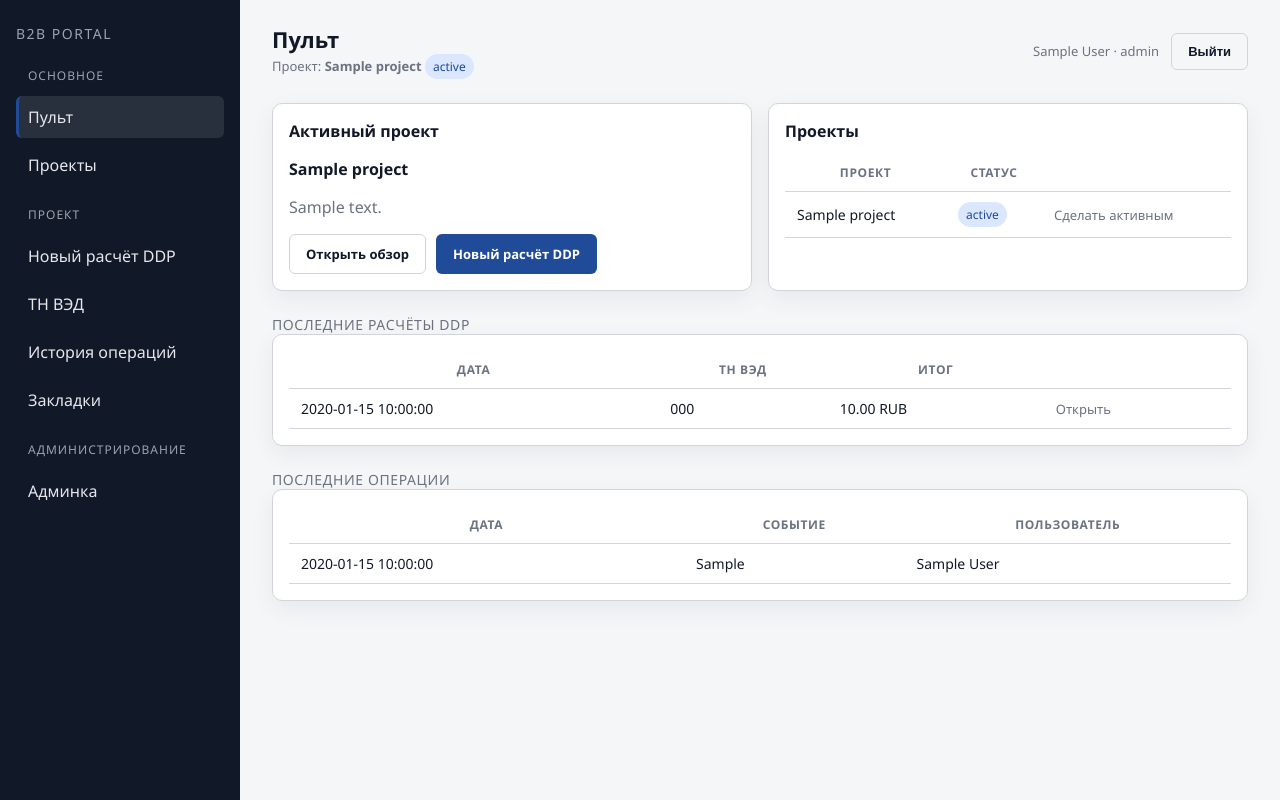
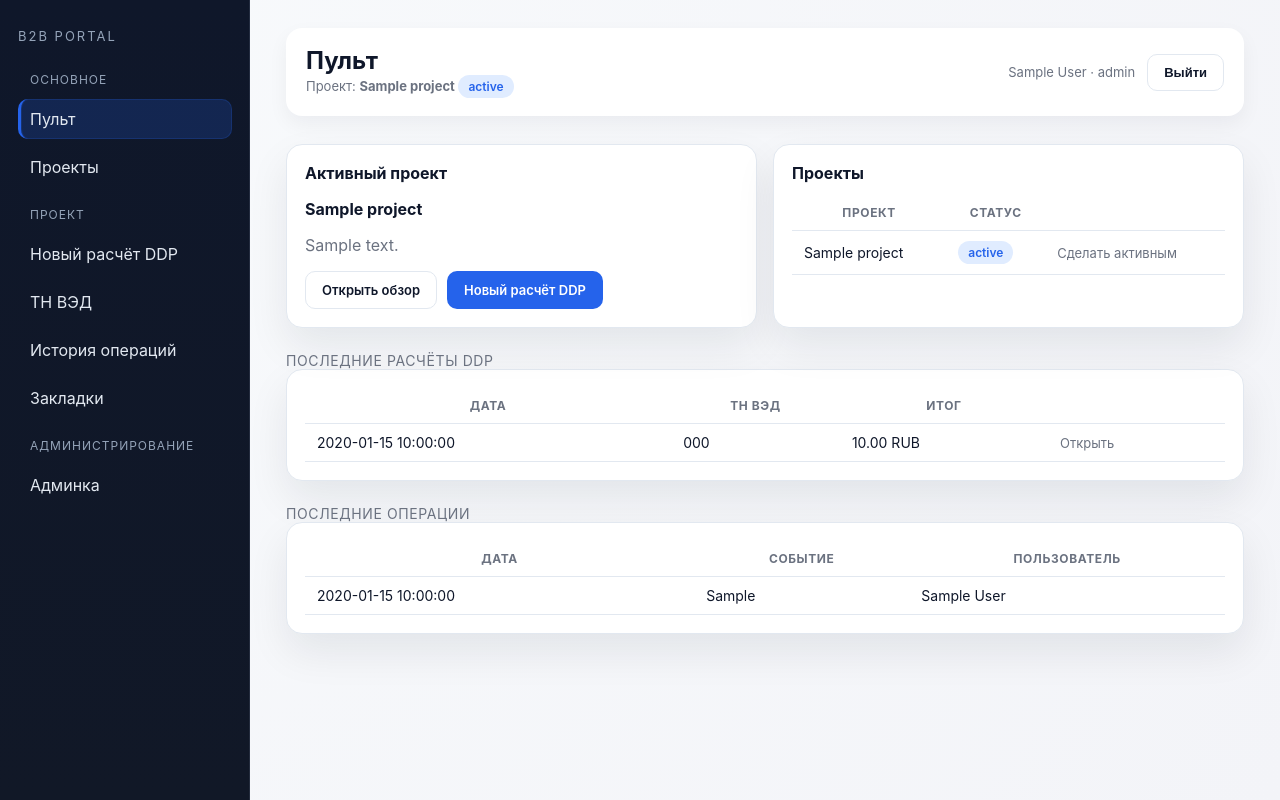
Before and after one commit to RaselRu/MVP-combain, a PHP site: page /index.php in a window 1280 px wide. Run offline with PHP 8.4, Linux system fonts and the light colour scheme; the visitor is signed in with stand-in values (Sample User, id 1); data comes from the database, SQL or seed files in the repository; tables that the repository leaves empty hold one stand-in row (values such as "Sample post").

Commit message:
Refresh UI styling for modern look

```diff
--- a/assets/styles.css
+++ b/assets/styles.css
@@ -1,16 +1,19 @@
 :root {
-   --bg: #f5f6f8;
+  --bg: #f3f4f8;
   --surface: #ffffff;
-   --nav-bg: #111827;
-   --nav-text: #e5e7eb;
-   --nav-muted: #9ca3af;
-   --accent: #1f4b99;
-   --accent-soft: #dbe6ff;
-   --text: #111827;
+  --nav-bg: #0f172a;
+  --nav-text: #e2e8f0;
+  --nav-muted: #94a3b8;
+  --accent: #2563eb;
+  --accent-strong: #1d4ed8;
+  --accent-soft: #e0ecff;
+  --text: #0f172a;
   --muted: #6b7280;
-   --border: #d1d5db;
-   --danger: #9b1c1c;
+  --border: #e2e8f0;
+  --danger: #b91c1c;
   --success: #0f766e;
+  --shadow: 0 18px 40px rgba(15, 23, 42, 0.08);
+  --shadow-soft: 0 8px 20px rgba(15, 23, 42, 0.05);
 }
 
  * {
@@ -19,9 +22,9 @@
 
 body {
   margin: 0;
-   font-family: "Segoe UI", Arial, sans-serif;
+  font-family: "Inter", "Segoe UI", system-ui, -apple-system, sans-serif;
   color: var(--text);
-   background: var(--bg);
+  background: radial-gradient(circle at top left, #f8fafc, var(--bg));
 }
 
  a {
@@ -35,18 +38,19 @@
  }
 
 .sidebar {
-   width: 240px;
-   background: var(--nav-bg);
+  width: 250px;
+  background: linear-gradient(180deg, #0f172a 0%, #111827 100%);
   color: var(--nav-text);
-   padding: 24px 16px;
+  padding: 28px 18px;
+  box-shadow: inset -1px 0 0 rgba(148, 163, 184, 0.15);
 }
 
 .brand {
-   font-size: 14px;
+  font-size: 13px;
   text-transform: uppercase;
-   letter-spacing: 1.5px;
+  letter-spacing: 2px;
   color: var(--nav-muted);
-   margin-bottom: 24px;
+  margin-bottom: 28px;
 }
 
  .nav-section {
@@ -64,15 +68,17 @@
 .nav-link {
   display: block;
   padding: 10px 12px;
-   border-radius: 6px;
+  border-radius: 10px;
   color: var(--nav-text);
-   margin-bottom: 6px;
+  margin-bottom: 8px;
+  transition: background 0.2s ease, transform 0.2s ease;
 }
 
 .nav-link.active {
-   background: rgba(255, 255, 255, 0.1);
+  background: rgba(37, 99, 235, 0.2);
   border-left: 3px solid var(--accent);
   padding-left: 9px;
+  box-shadow: inset 0 0 0 1px rgba(37, 99, 235, 0.2);
 }
 
 .nav-link.disabled {
@@ -80,16 +86,25 @@
   pointer-events: none;
 }
 
+.nav-link:hover {
+  background: rgba(148, 163, 184, 0.15);
+  transform: translateX(2px);
+}
+
 .main {
   flex: 1;
-   padding: 24px 32px;
+  padding: 28px 36px;
 }
 
 .topbar {
   display: flex;
   justify-content: space-between;
   align-items: center;
-   margin-bottom: 24px;
+  margin-bottom: 28px;
+  padding: 18px 20px;
+  background: var(--surface);
+  border-radius: 16px;
+  box-shadow: var(--shadow-soft);
 }
 
  .topbar .meta {
@@ -98,7 +113,7 @@
  }
 
 .page-title {
-   font-size: 22px;
+  font-size: 24px;
   margin: 0;
 }
 
@@ -114,9 +129,13 @@
 .card {
   background: var(--surface);
   border: 1px solid var(--border);
-   border-radius: 10px;
-   padding: 16px;
-   box-shadow: 0 8px 24px rgba(15, 23, 42, 0.06);
+  border-radius: 16px;
+  padding: 18px;
+  box-shadow: var(--shadow);
+}
+
+.card:hover {
+  box-shadow: 0 22px 46px rgba(15, 23, 42, 0.12);
 }
 
  .card h3 {
@@ -144,14 +163,19 @@
   color: var(--muted);
 }
 
+.table tbody tr:hover {
+  background: #f8fafc;
+}
+
 .badge {
   display: inline-flex;
   align-items: center;
-   padding: 4px 8px;
+  padding: 4px 10px;
   border-radius: 999px;
   font-size: 12px;
   background: var(--accent-soft);
   color: var(--accent);
+  font-weight: 600;
 }
 
  .badge.success {
@@ -208,11 +242,12 @@
 
 .btn {
   padding: 10px 16px;
-   border-radius: 6px;
+  border-radius: 10px;
   border: 1px solid transparent;
   cursor: pointer;
   font-weight: 600;
   font-size: 13px;
+  transition: transform 0.2s ease, box-shadow 0.2s ease;
 }
 
 .btn-primary {
```
Also changed, not shown: other parts of assets/styles.css (+43 -4 lines). Lines whose indentation alone changed are shown as unchanged.
